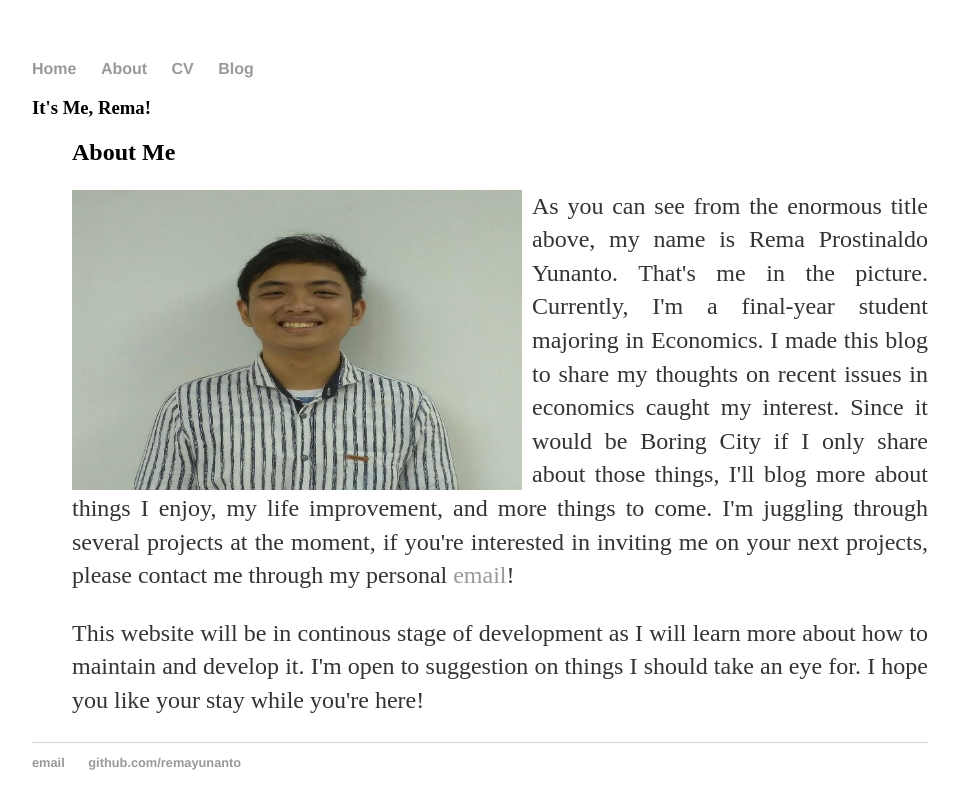
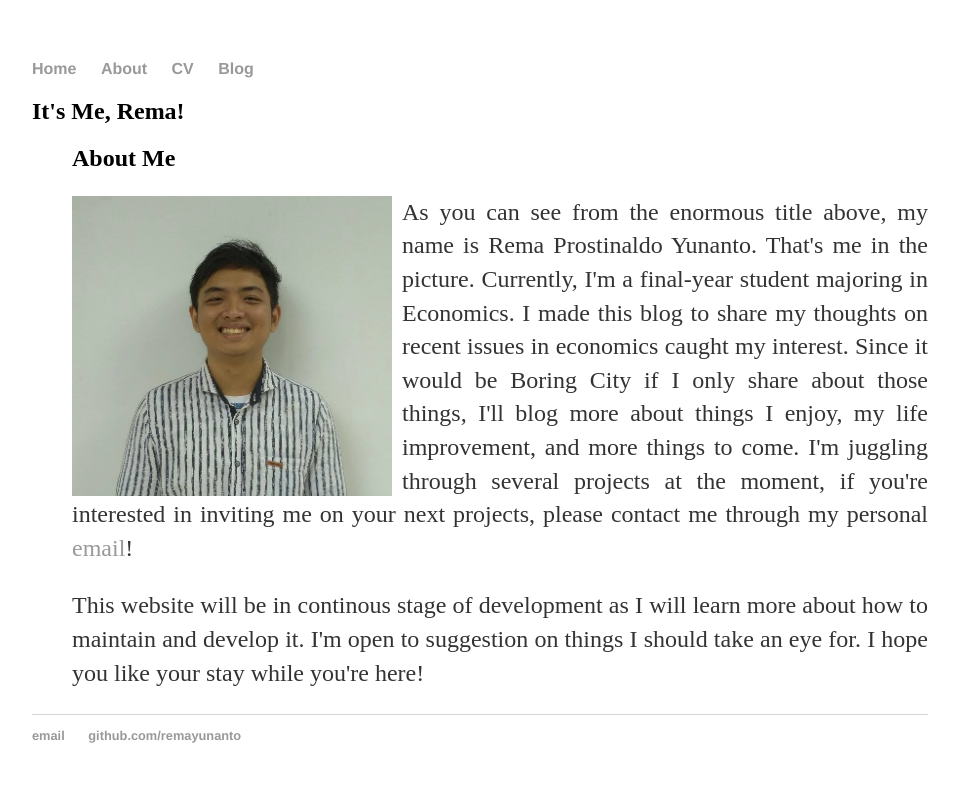
Before and after one commit to remayunanto/remayunanto.github.io, a Jekyll site: the page built from about/index.html, in a window 1280 px wide. Shown: the top 809 px of the page, without its empty margins (160-1119 px from the left). Built offline with Jekyll 4.4.1, drawn with Linux system fonts in a browser that asks for light colours.

Commit message:
Update index.html

```diff
--- a/about/index.html
+++ b/about/index.html
@@ -2,15 +2,13 @@
 layout: default
 title: It's Me, Rema!
 ---
-	<h3>{{ page.title }}</h3>
+	<h2>{{ page.title }}</h2>
 
 <ul class="page">
 
 		<h2>About Me</h2>
-
-		<!-- YOUR PICTURE HERE after alt -->
 	<div class="container2">
-		<img src="/about/rema.jpg" alt="Picture of Rema Yunanto" width="450" height="300">
+		<img src="/about/rema.jpg" alt="Picture of Rema Yunanto" width="320" height="300">
 	<div class="text">
 		<p> As you can see from the enormous title above, my name is Rema Prostinaldo Yunanto. That's me in the picture. Currently, I'm a final-year student majoring in Economics. I made this blog to share my thoughts on recent issues in economics caught my interest. Since it would be Boring City if I only share about those things, I'll blog more about things I enjoy, my life improvement, and more things to come. I'm juggling through several projects at the moment, if you're interested in inviting me on your next projects, please contact me through my personal <a href="mailto:remayunanto@gmail.com">email</a>!</p>
 
```
